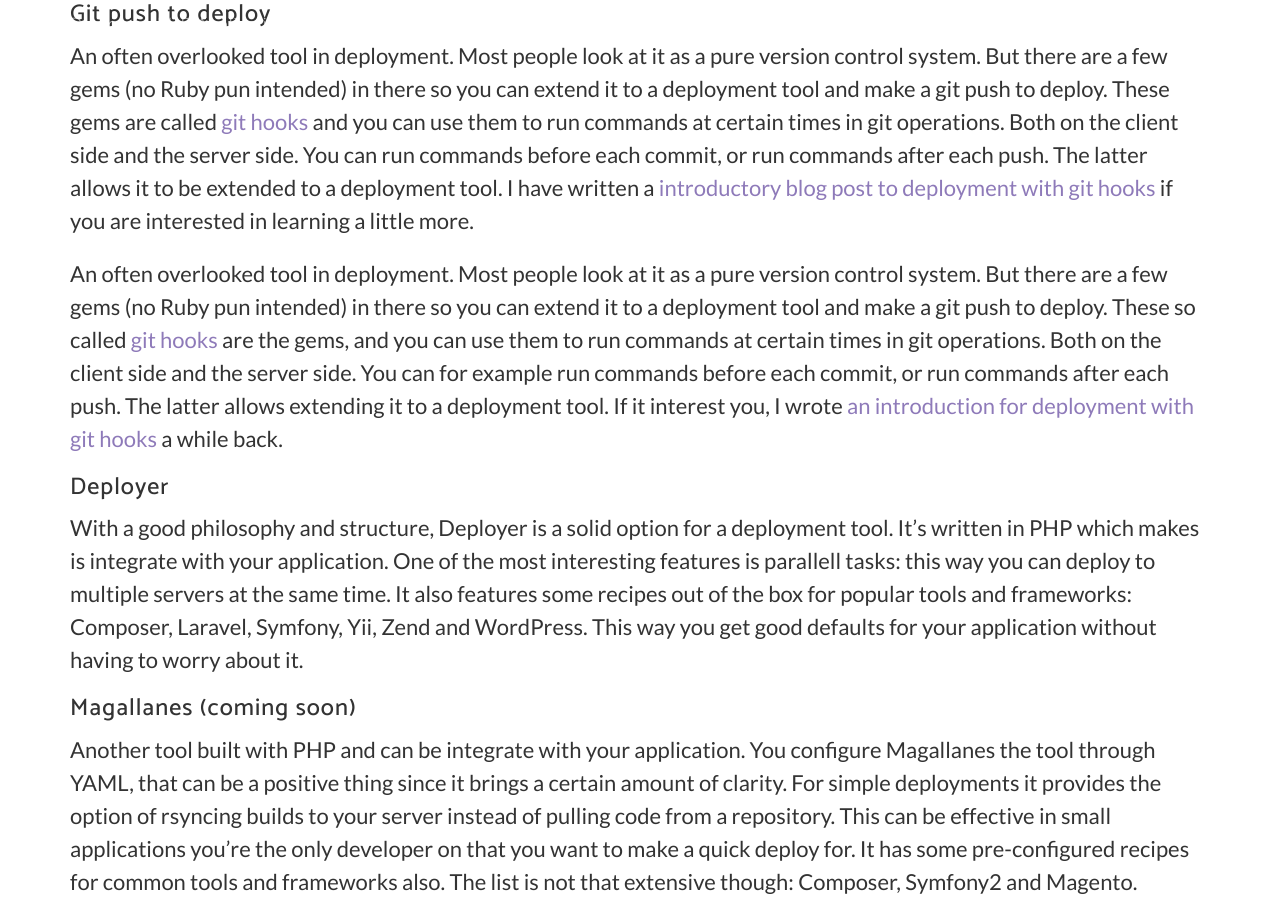
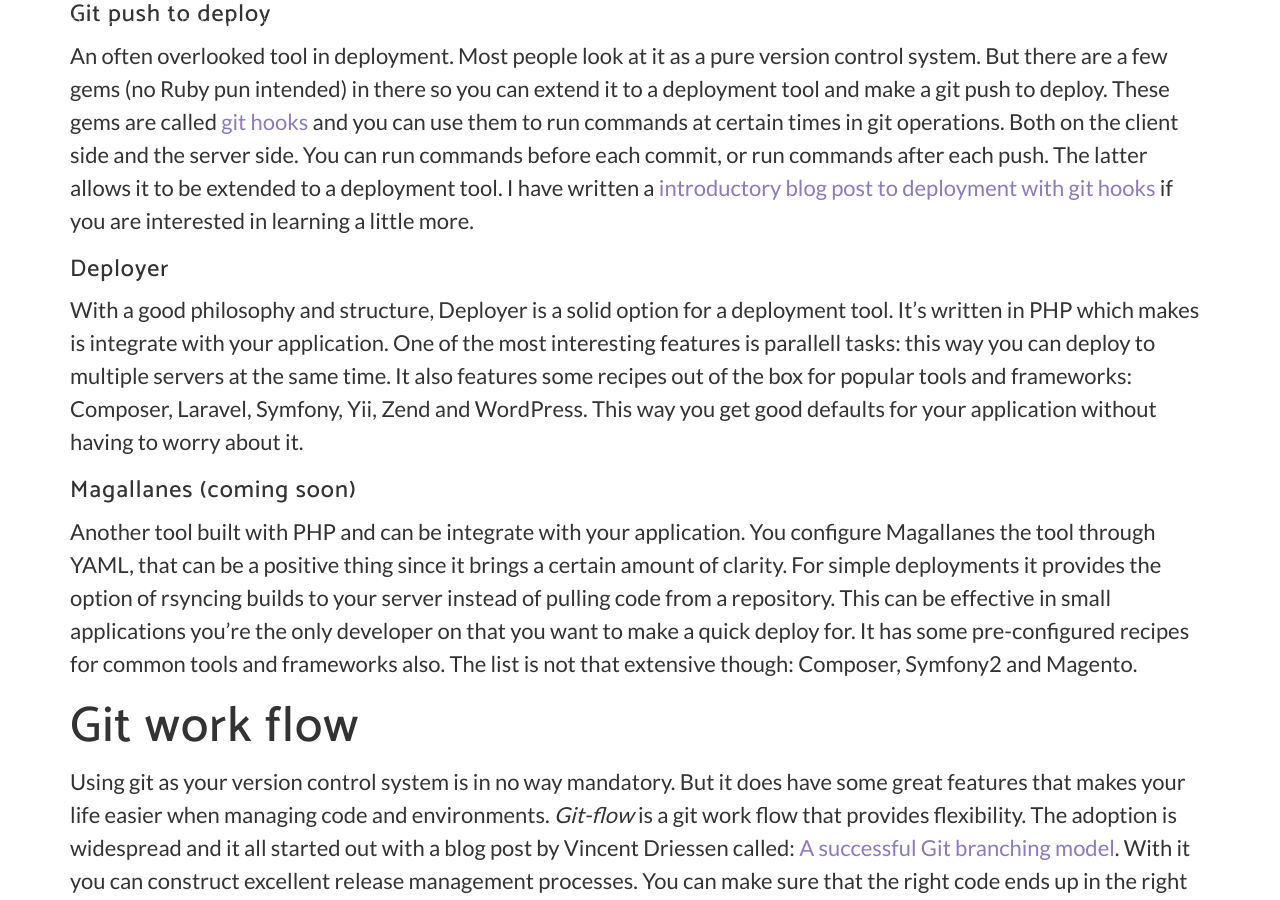
Before and after one commit to modess/deploying-php-applications, a Jekyll site: the page built from index.html, in a window 1280 px wide and 900 px high, scrolled down 4486 px. Built offline with Jekyll 4.4.1, drawn with Linux system fonts in a browser that asks for light colours; nearby versions of some CDN libraries; some web fonts are replaced; the list of posts is cut into pages by our own code; comment, search, counter and statistics services are not loaded.

Commit message:
remove duplicate paragraph on git hooks

```diff
--- a/_includes/book-contents.html
+++ b/_includes/book-contents.html
@@ -102,13 +102,6 @@
           and the server side. You can run commands before each commit, or run commands after each push. The latter allows
           it to be extended to a deployment tool. I have written a
           <a href="https://modess.io/git-push-deploy-tutorial-web-applications/">introductory blog post to deployment with git hooks</a> if you are interested in learning a little more.</p>
-        <p>An often overlooked tool in deployment. Most people look at it as a pure version control system. But there are a
-          few gems (no Ruby pun intended) in there so you can extend it to a deployment tool and make a git push to deploy.
-          These so called
-          <a href="https://git-scm.com/book/uz/v2/Customizing-Git-Git-Hooks">git hooks</a> are the gems, and you can use them to run commands at certain times in git operations. Both on the
-          client side and the server side. You can for example run commands before each commit, or run commands after each
-          push. The latter allows extending it to a deployment tool. If it interest you, I wrote
-          <a href="https://modess.io/git-push-deploy-tutorial-web-applications/">an introduction for deployment with git hooks</a> a while back.</p>
         <h3>Deployer</h3>
         <p>With a good philosophy and structure, Deployer is a solid option for a deployment tool. It’s written in PHP which
           makes is integrate with your application. One of the most interesting features is parallell tasks: this way you
```
